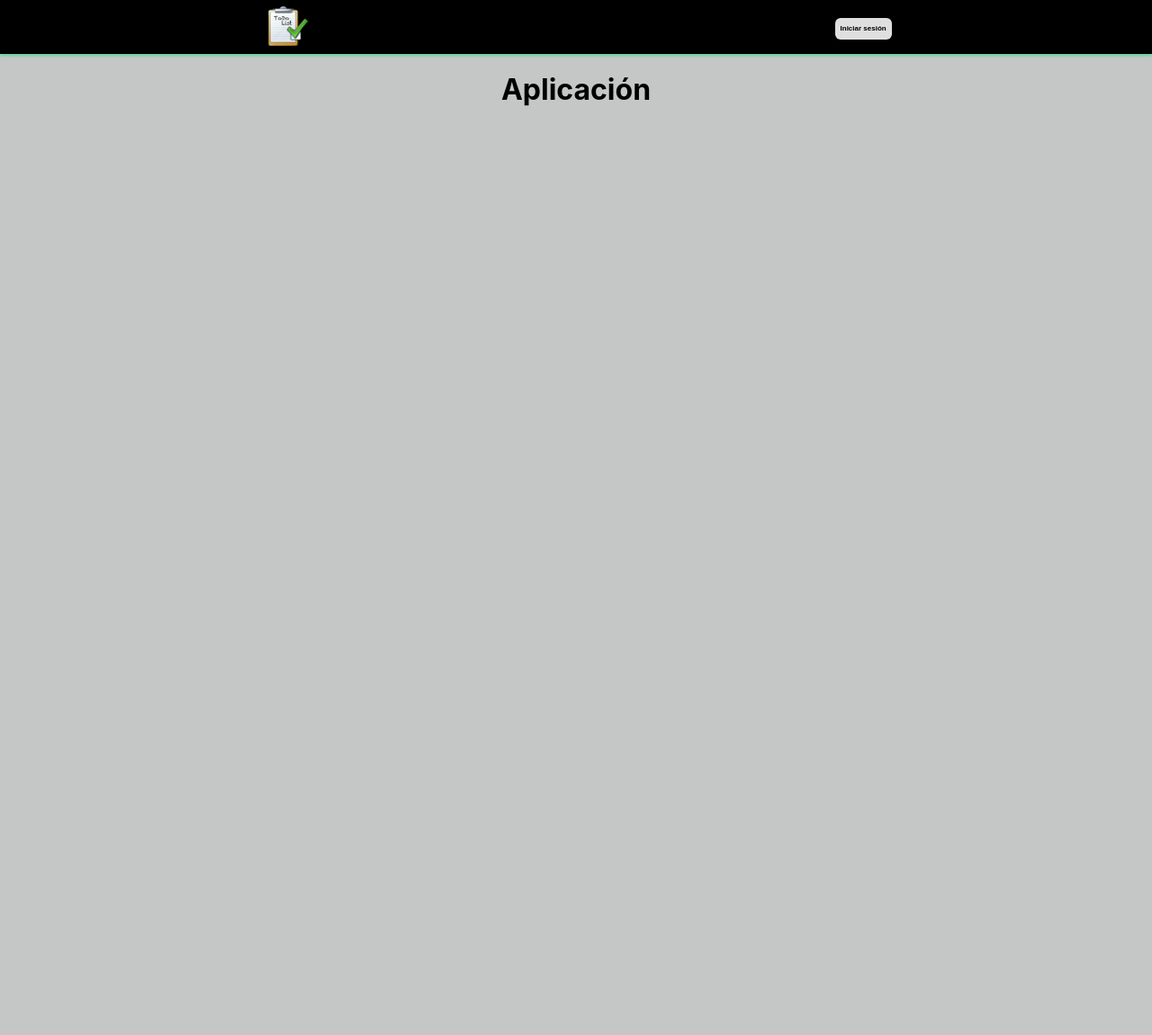
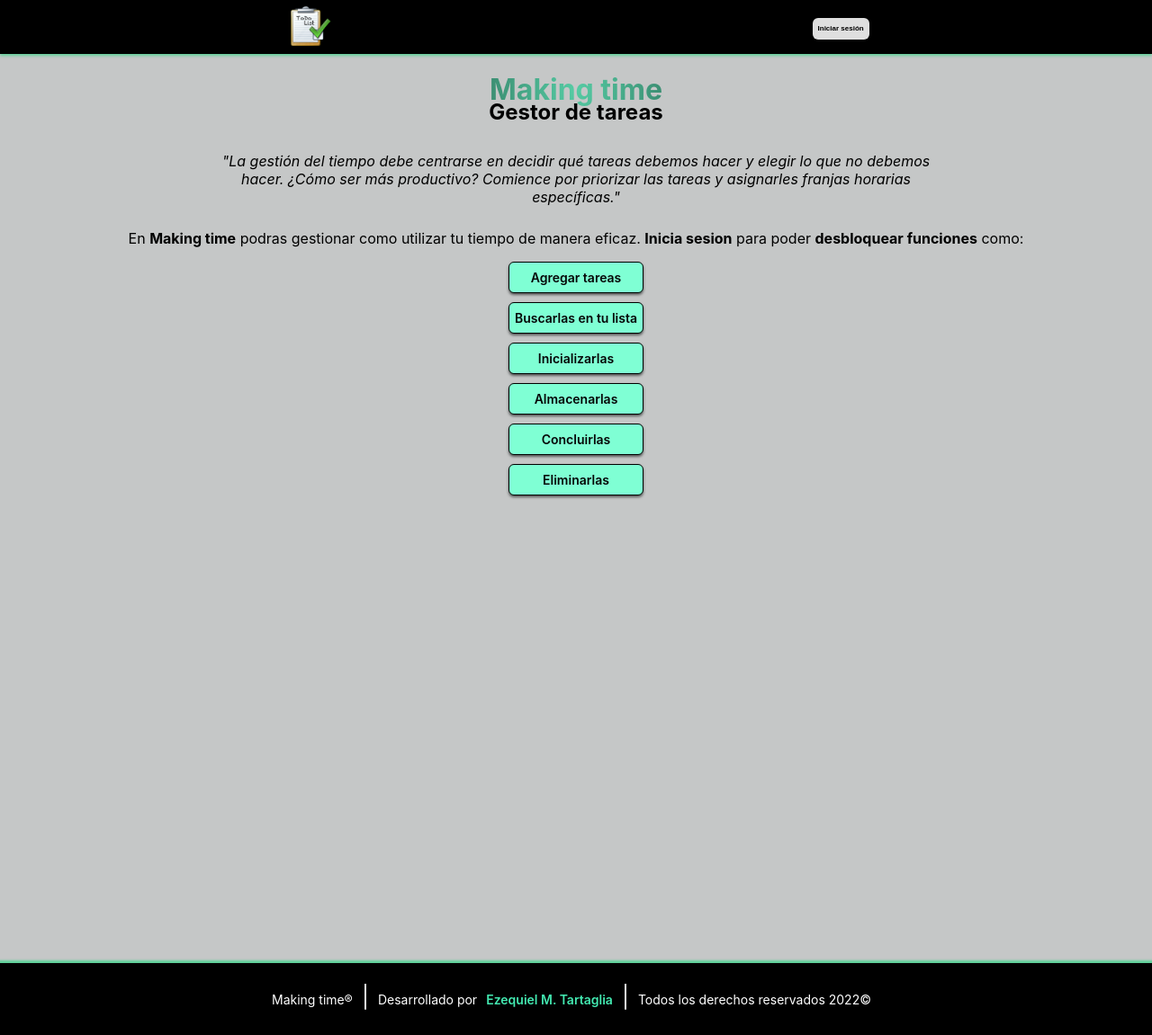
Before and after one commit to EzequielTartaglia/Login-with-JSX-Auth0, a React (Create React App) app: page / in a window 1280 px wide. Shown: the whole page at 90% size. Before the commit the page ends 800 px from the top, so only its background shows below. Built offline with nearby package versions, Linux system fonts and the light colour scheme.

Commit message:
Creating Filter

```diff
--- a/src/Componentes/NavegadorBar.jsx
+++ b/src/Componentes/NavegadorBar.jsx
@@ -100,7 +100,7 @@ return <nav className="nav">
 
         <ul className="principalMenu">
         <CustomLink to="/inicio">[Inicio]</CustomLink>
-        <CustomLink to="/completadas">[Completadas]</CustomLink>
+        <CustomLink to="/gestor-de-tareas">[Gestor de tareas]</CustomLink>
         <CustomLink to="/incompletas">[Por hacer]</CustomLink>
         </ul>
         <ul>
--- a/src/Componentes/Perfil.jsx
+++ b/src/Componentes/Perfil.jsx
@@ -11,7 +11,7 @@ export const Perfil = () => {
 
 
     return(
-        isAuthenticated &&  (
+        isAuthenticated &&(
         <div>
 
         <img class="img" src={user.picture} alt={user.name} />
--- a/src/Pages/App.jsx
+++ b/src/Pages/App.jsx
@@ -3,43 +3,108 @@ import '../Styles/App.css';
 import'../Styles/NavegadorBar.css';
 //Paginas para enlazar (SPA)
 import Inicio from './Inicio';
-import TareasCompletas from './TareasCompletas';
+import GestorDeTareas from './GestorDeTareas';
 import TareasIncompletas from './TareasIncompletas';
 import { Route, Routes } from 'react-router-dom';
+import { useAuth0 } from "@auth0/auth0-react"
 
 //Componentes para funcion login
-import { Perfil } from '../Componentes/Perfil';
 import NavegadorBar from '../Componentes/NavegadorBar'
 
 
 export default function App() {
 
+  const {isAuthenticated} = useAuth0()
 
-   //Efecto de carga
+  function timerLog(){
+  setTimeout(function(){
+    alert("¡Inicio de sesion exitoso!");
+    }, 1000);
+
+  }
+  //Efecto de carga
   /*   const {isLoading} = useAuth0()
   if(isLoading) return <h1>Cargando...</h1> */
 
-  return (
+  return (<>
+
     <div className="App">
 
+      {/* Barra de navegacion */}
       <>
       <NavegadorBar />
+
+      </>
+
+      <h1 className='titleApp'>Making time </h1>
+      <h2 className='subTitleApp'>Gestor de tareas </h2>
+
+      <main>
+      <QuoteHeader/>
       <div>
+        {/* Agregar materiales especiales por la route */}
         <Routes>
+          {/* Componentes de la pagina "Inicio" */}
         <Route path="/inicio" element={<Inicio />} />
-        <Route path="/completadas" element={<TareasCompletas />} />
+          {/* Componentes de la pagina "Gestor de tareas" */}
+        <Route path="/gestor-de-tareas" element={<GestorDeTareas />} />
+          {/* Componentes de la pagina "TareasIncompletas" */}
         <Route path="/incompletas" element={<TareasIncompletas />} />
         </Routes>
+        {/* Fin de componentes agregados por la route */}
       </div>
-      </>
 
-      <h1>Aplicación </h1>
+      {isAuthenticated
 
-      <Perfil/>
+      /* Si esta logeado */
+      ? <>{timerLog()}</>
+      /* Si no esta logeado */
+      : <><NotLogInInstructions/></>
+      }
 
 
+      </main>
+      <footer id='footerApp'>
+        <ul id='footerCredits'>
+        <li>Making time&#174; </li>|
+        <li>Desarrollado por <span class="credito"><a href="https://www.linkedin.com/in/ezequieltartaglia/" target="blank">Ezequiel M. Tartaglia</a></span> </li>|
+        <li> Todos los derechos reservados 2022&copy;</li>
+        </ul>
+
+
+      </footer>
 
     </div>
-
+    </>
   );
 }
+
+
+export function QuoteHeader() {
+  return(
+
+
+    <quote><em className='quote'>"La gestión del tiempo debe centrarse en decidir qué tareas debemos hacer y elegir lo que no debemos hacer. ¿Cómo ser más productivo? Comience por priorizar las tareas y asignarles franjas horarias específicas."</em>
+  </quote>)
+}
+export function NotLogInInstructions(){
+  //Datos del usuario
+
+  return(
+
+       <>
+       <p>En <b className='titleBolder'>Making time</b> podras gestionar como utilizar tu tiempo de manera eficaz. <b>Inicia sesion</b> para poder <b>desbloquear funciones</b> como:</p>
+       <ul className='listApp'>
+         <li>Agregar tareas</li>
+         <li>Buscarlas en tu lista</li>
+         <li>Inicializarlas</li>
+         <li>Almacenarlas</li>
+         <li>Concluirlas</li>
+         <li>Eliminarlas</li>
+         </ul>
+         </>
+
+  )
+
+
+ }
--- /dev/null
+++ b/src/Pages/GestorDeTareas.jsx
@@ -0,0 +1,27 @@
+//Importaciones
+import { useAuth0 } from "@auth0/auth0-react"
+import { FormularioLista } from '../Componentes/FormularioLista';
+import { Perfil } from '../Componentes/Perfil';
+
+/* Elementos/componentes unicos que aparecen en esta pagina */
+export default function ListaPage() {
+    const {user, isAuthenticated} = useAuth0()
+
+    return <>
+    <h1>[Gestor de tareas]</h1>
+    {isAuthenticated
+
+    /* Si esta logeado */
+    ? <div>
+    <div className='RecognizedUserMesagge'> ¡Hola <span>{user.name}</span>,continua desde donde te habias quedado!</div>
+    <div className='LoggedList'>
+    <FormularioLista/>
+    </div>
+    <Perfil/>
+    </div>
+
+    /* Si no esta logeado */
+    : <></>
+    }
+        </>
+    }
--- a/src/Pages/Inicio.jsx
+++ b/src/Pages/Inicio.jsx
@@ -1,10 +1,8 @@
 //Importaciones
-import { FormularioLista } from "../Componentes/FormularioLista"
 
 export default function Inicio() {
 
     return <>
     <h1>[Inicio]</h1>
-    <FormularioLista/>
     </>
 }
--- a/src/Pages/TareasCompletas.jsx
+++ /dev/null
@@ -1,11 +0,0 @@
-//Importaciones
-import { FormularioLista } from "../Componentes/FormularioLista"
-
-export default function TareasCompletas() {
-
-    return <>
-    <h1>[Completadas]</h1>
-    <FormularioLista/>
-
-    </>
-}
--- a/src/Pages/TareasIncompletas.jsx
+++ b/src/Pages/TareasIncompletas.jsx
@@ -1,11 +1,8 @@
 //Importaciones
-import { FormularioLista } from "../Componentes/FormularioLista"
 
 export default function TareasIncompletas() {
 
     return <>
     <h1>[Por hacer]</h1>
-    <FormularioLista/>
-
     </>
 }
--- a/src/Styles/App.css
+++ b/src/Styles/App.css
@@ -11,3 +11,117 @@ body{
   text-align: center;
   margin-top: 5rem;
 }
+.titleApp{
+  background: #B8E1FC;
+  background: radial-gradient(circle farthest-corner at center center, rgb(85, 204, 164) 0%,black, #afa0ad 100%);
+  background-clip:text;
+  -webkit-background-clip: text;
+  -webkit-text-fill-color: transparent;
+}
+.subTitleApp{
+  margin-top: -30px;
+}
+.App .quote{
+  display: block;
+  padding: 10px 50px ;
+  margin: 20px;
+  max-width: 900px;
+  margin: auto;
+}
+.LoggedList{
+  padding: 20px;
+}
+/* Usuario no reconocido */
+.listApp{
+  margin-top: -30px;
+  list-style: none;
+  padding: 20px;
+  display: flex;
+  flex-direction: column;
+
+}
+.listApp li{
+  background-color: aquamarine;
+  align-content: center;
+  align-items: center;
+  margin: auto;
+  margin-top: 10px;
+  width: 150px;
+  border-radius: 6px;
+  border: solid 1px black;
+  padding: 8px 0 ;
+  font-weight: 600;
+  font-size: 14px;
+  color: rgb(5, 5, 5);
+  box-shadow: 0 2px 3px 0 rgba(0, 0, 0, 0.555);
+}
+/* Usuario reconocido */
+.RecognizedUserMesagge{
+margin-top: auto;
+margin-bottom: 20px;
+font-weight: 700;
+font-size: 18px;
+}
+.RecognizedUserMesagge span{
+  background: #B8E1FC;
+  background: radial-gradient(circle farthest-corner at center center,  rgb(85, 204, 164) 0%,rgb(72, 92, 83), rgb(85, 204, 164) 100%);
+  background-clip:text;
+  -webkit-background-clip: text;
+  -webkit-text-fill-color: transparent;
+  font-weight: 700;
+}
+#footerApp{
+  padding: 15px 110px;
+  background-color: black;
+  color: aliceblue;
+  justify-content: space-around;
+  height: 80px;
+  box-shadow: 0   0 2px  3px  rgba(15, 218, 117, 0.555);
+  top: 0;
+  width: 100%;
+  z-index: 1000005;
+    margin-top: 500px;
+  display: flex;
+  align-items: center;
+  color: white;
+  font-size: 1.5rem;
+}
+#footerCredits{
+  margin-left: -50px;
+}
+#footerCredits li{
+  list-style: none;
+  display: inline-flex;
+  padding: 10px;
+  height: auto;
+  font-size: 14px;
+}
+
+.credito a {
+  color: rgb(67, 233, 177);
+  text-decoration: none;
+  font-weight: 600;
+  padding-left: 10px;
+
+}
+.credito a:hover{
+  color: rgb(43, 202, 149);
+
+}
+
+@media (max-width: 640px) {
+    #footerApp{
+      padding: 10px;
+      font-size: 0.6rem;
+      margin: 0;
+    }
+    #footerCredits li{
+      display: inline-block;
+      flex-direction: column;
+      padding: 2px;
+    }
+
+    .credito a{
+      padding-left: 2px;
+    }
+}
--- a/src/Styles/FormularioLista.css
+++ b/src/Styles/FormularioLista.css
@@ -85,7 +85,7 @@ input[type="search"]{
 
 }
 
-.btnCreateTask:hover,#buttonEdit:hover,#button{
+.btnCreateTask:hover,#buttonEdit:hover,#button,.filterSettings button:hover{
  background-color: aquamarine;
  color: rgb(5, 5, 5);
  box-shadow: 0 2px 3px 0 rgba(0, 0, 0, 0.555);
@@ -94,7 +94,7 @@ cursor: pointer;
 }
 
 
-.tasksContainer{
+.tasksContainer,.tasksContainerToDo,.tasksContainerStarted,.tasksContainerDone{
     display: flex;
     flex-direction: column;
     gap: 5px;
@@ -116,6 +116,17 @@ cursor: pointer;
  padding: 10px;
 }
 
+.filterSettings{
+    margin: 2px;
+    width:60%;
+    margin: auto;
+
+}
+.filterSettings button{
+    margin: 2px;
+    width: 40%;
+    font-size: 12px;
+}
 #taskUpdateForm, #taskInformation{
     display: flex;
     flex-direction: row;
@@ -146,7 +157,7 @@ cursor: pointer;
     border-radius: 6px;
 
 }
-#buttonDelete,#buttonDone,#buttonDoneStarted,#buttonDoneFinish,#buttonDoneFinished,#buttonDoneReply{
+#buttonDelete,#buttonDone,#buttonDoneStarted,#buttonDoneFinish,#buttonDoneFinished,#buttonDoneReply,.filterSettings button{
     border: solid 0.1px rgb(8, 8, 8);
     background-color: black;
     color: aliceblue;
@@ -250,3 +261,25 @@ cursor: pointer;
     cursor: pointer;
 
 }
+
+@media (max-width: 500px)  {
+    .form{
+        display: flex;
+        flex-direction: column;
+        margin: auto;
+        width: 80%;
+    }
+    .btnCreateTask{
+        margin: auto;
+        font-size: 10px;
+        width: 80px;
+    }
+    .filterSettings button{
+        display: flex;
+        flex-direction: row;
+        margin: auto;
+        margin-top: 5px;
+        width: 70px;
+        font-size: 0.5rem;
+    }
+}
--- a/src/Styles/NavegadorBar.css
+++ b/src/Styles/NavegadorBar.css
@@ -17,6 +17,7 @@
   nav ul{
     padding: 0;
     margin: 0;
+    margin-left: -50px;
     list-style: none;
     gap: 2rem;
     display: flex;
@@ -81,6 +82,9 @@
     box-shadow: 0 2px 3px 0 rgba(15, 218, 117, 0.555);
     border: solid .3px aquamarine;
 
+  }
+  .img-nav-custom{
+    margin-right: 30.5px;
   }
   .p-nav-custom{
     font-size: 10px;
@@ -165,6 +169,10 @@
 
 
     }
+    nav ul{
+      margin-left: 0;
+
+    }
     .site-title{
       height: 25px;
       margin: auto;
@@ -215,5 +223,6 @@
     .img-nav-custom{
       height: 35px;
       border: solid .3px aquamarine;
+      margin-left: 0;
     }
   }
--- a/src/index.js
+++ b/src/index.js
@@ -32,6 +32,7 @@ root.render(
     </Auth0Provider>
     </BrowserRouter>
   </React.StrictMode>
+
 );
 
 
```
Also changed, not shown: src/Componentes/FormularioLista.jsx (+117 -17 lines), 1 other file (tests, documents, lock files or other folders).
